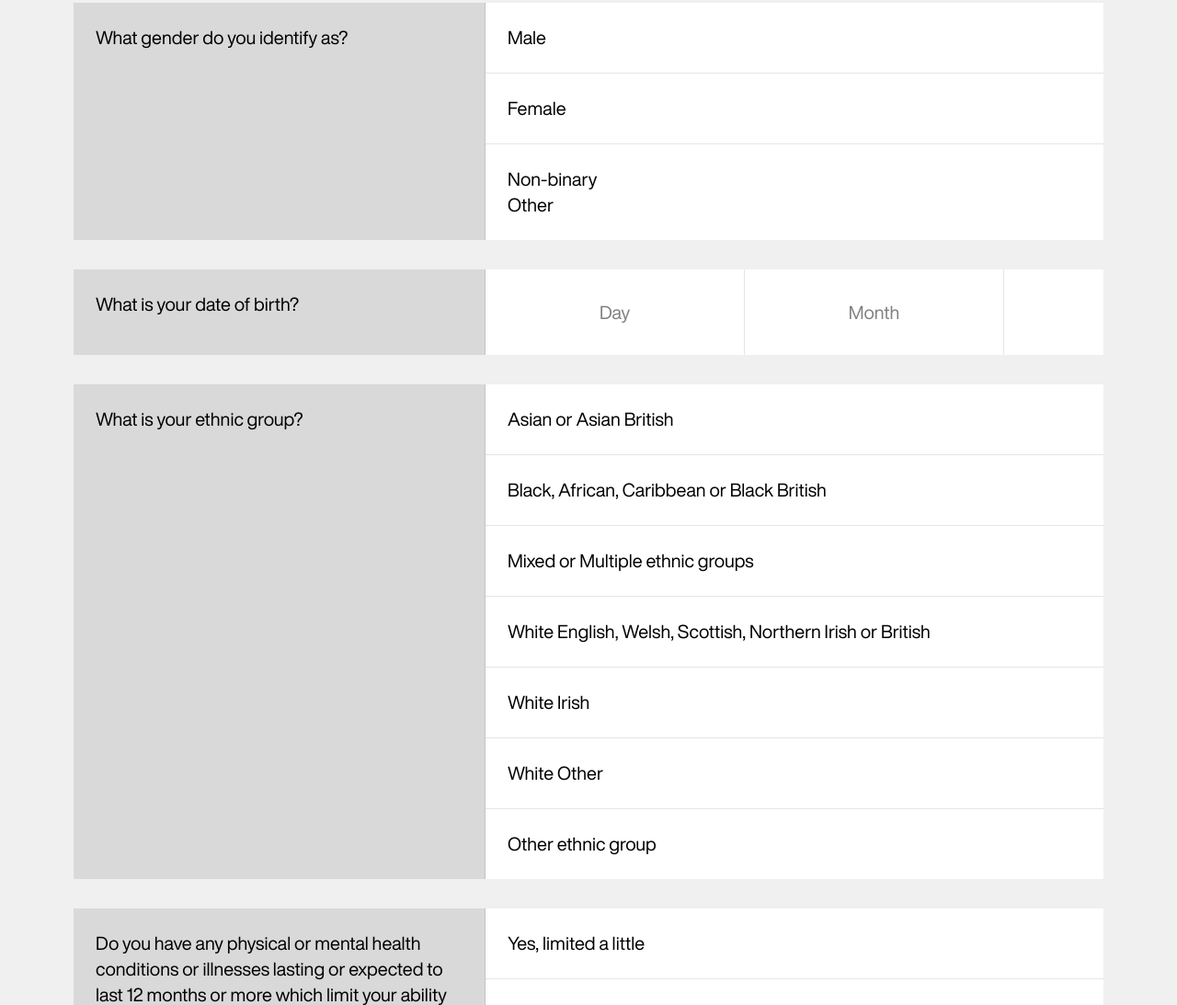
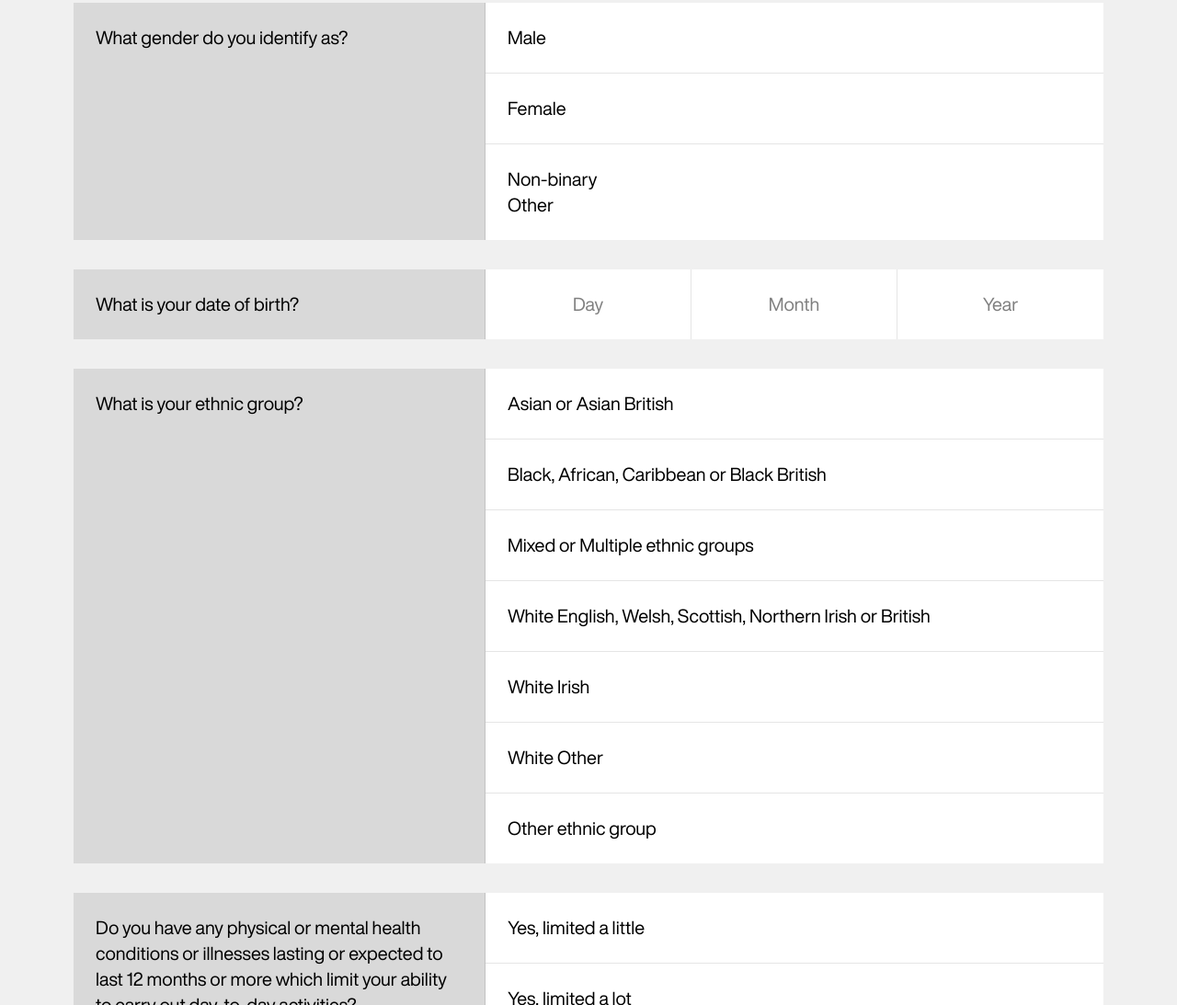
Before and after one commit to iggypcnfsky/SortitionFoundation-Form, a website: page index.html in a window 1280 px wide. Shown: the part 3091-4184 px from the top of the page at 92% size. Drawn offline with Linux system fonts and the light colour scheme.

Commit message:
Refactor date input styles in CSS to utilize grid layout for better distribution and update hover effects for improved user interaction.

```diff
--- a/css/components.css
+++ b/css/components.css
@@ -549,30 +549,30 @@ textarea.form-field {
   box-shadow: inset 0 0 0 2px var(--color-blue-banner);
 }
 
-/* Date Inputs */
+/* Date Inputs - Using CSS Grid for equal distribution */
 .question-card__date-inputs {
-  display: flex;
+  display: grid;
+  grid-template-columns: 1fr 1fr 1fr;
   gap: 0;
+}
+
+.date-input {
+  display: block;
+  cursor: pointer;
+  border: none;
+  border-radius: 0;
+  transition: all var(--transition-fast);
   background-color: var(--color-white-option);
-  width: 100%;
-}
-
-.date-input {
-  flex: 1 1 auto;
-  min-width: 60px;
-  max-width: none;
-  padding: 1.5rem 0.5rem;
-  border: none;
   border-right: 1px solid rgba(0, 0, 0, 0.1);
-  background-color: transparent;
-  font-size: 16px; /* Minimum 16px to prevent mobile zoom */
+  padding: 1.5rem;
+  font-size: var(--font-size-h2-mobile);
   font-weight: 400;
   color: var(--color-black-selection);
+  line-height: 1.4;
   text-align: center;
   font-family: var(--font-family);
-  transition: all var(--transition-fast);
   box-sizing: border-box;
-  width: auto;
+  width: 100%;
 }
 
 .date-input:last-child {
@@ -588,59 +588,13 @@ textarea.form-field {
   box-shadow: inset 0 0 0 2px var(--color-blue-banner);
 }
 
+.date-input:hover {
+  box-shadow: inset 0 0 0 2px var(--color-blue-banner);
+}
+
 @media (min-width: 768px) {
   .date-input {
     font-size: var(--font-size-h3-desktop);
-    padding: 2rem 0.75rem;
-    min-width: 80px;
-  }
-}
-
-@media (min-width: 1024px) {
-  .date-input {
-    padding: 2rem 1rem;
-    min-width: 100px;
-  }
-}
-
-@media (min-width: 1200px) {
-  .date-input {
-    padding: 2rem 1.25rem;
-    min-width: 120px;
-  }
-}
-
-/* Specific sizing for different date inputs */
-.date-input[name="birthDay"],
-.date-input[name="birthMonth"] {
-  flex: 0 1 auto;
-  min-width: 60px;
-}
-
-.date-input[name="birthYear"] {
-  flex: 1 1 auto;
-  min-width: 80px;
-}
-
-@media (min-width: 768px) {
-  .date-input[name="birthDay"],
-  .date-input[name="birthMonth"] {
-    min-width: 80px;
-  }
-
-  .date-input[name="birthYear"] {
-    min-width: 100px;
-  }
-}
-
-@media (min-width: 1024px) {
-  .date-input[name="birthDay"],
-  .date-input[name="birthMonth"] {
-    min-width: 100px;
-  }
-
-  .date-input[name="birthYear"] {
-    min-width: 120px;
   }
 }
 
```
